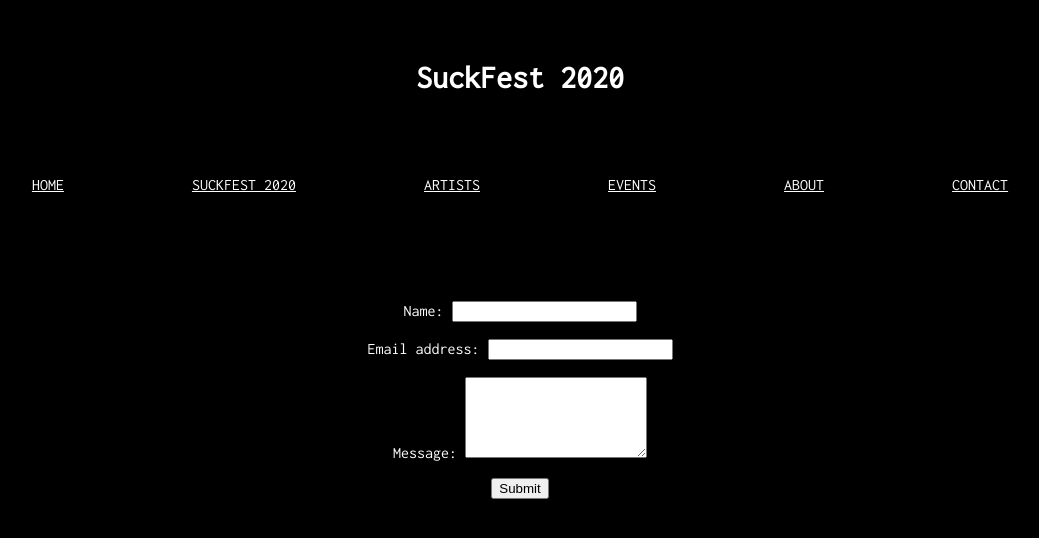
After one commit to vganesh1798/suckfm.com, a Flask app: page /contact/ in a window 1280 px wide. The commit adds this page. Shown: the top 538 px of the page, without its empty margins (120-1159 px from the left). Run offline with Flask 2, Linux system fonts and the light colour scheme.

Commit message:
Created about page and contact page. Worked on suckfest page a bit

```diff
--- a/suckfm/__init__.py
+++ b/suckfm/__init__.py
@@ -31,3 +31,7 @@ def about():
 @app.route('/contact/')
 def contact():
     return render_template('contact.html')
+
+@app.route('/recieved/', methods=['GET','POST'])
+def recieved():
+    return render_template('recieved.php')
--- a/suckfm/static/styles/suckfest.css
+++ b/suckfm/static/styles/suckfest.css
@@ -7,6 +7,28 @@
     background: linear-gradient(#ff00bf, #00c0ff);
     z-index: 1;*/
 }
+
+.center {
+  margin-left: auto;
+  margin-right: auto;
+/*  width: 60%;*/
+/*  border: 3px solid #73AD21;*/
+/*  padding: 10px;*/
+}
+
+.button {
+  background-color: #329cb0; /* Green */
+  border: none;
+  color: black;
+  padding: 15px 32px;
+  text-align: center;
+  text-decoration: none;
+  display: inline-block;
+  font-size: 16px;
+  margin-left: auto;
+  margin-right: auto;
+}
+
 
 section{
     margin-right: auto;
--- a/suckfm/templates/artists.html
+++ b/suckfm/templates/artists.html
@@ -14,7 +14,7 @@
                 <li><a href="{{ url_for('artists') }}">Artists</a></li>
                 <li><a href="events.html">Events</a></li>
                 <li><a href="about.html">About</a></li>
-                <li><a href="contact.html">Contact</a></li>
+                <li><a href="{{url_for('contact')}}">Contact</a></li>
             </ul>
         </nav>
     </body>
--- /dev/null
+++ b/suckfm/templates/contact.html
@@ -0,0 +1,52 @@
+<!DOCTYPE html>
+<html>
+    <head>
+        <meta charset="UTF-8">
+        <title>Suckfest 2020</title>
+        <link rel="stylesheet" href="{{ url_for('static', filename='styles/root.css') }}">
+        <link rel="stylesheet" href="{{ url_for('static', filename='styles/suckfest.css') }}">
+        <link rel="stylesheet" href="https://fonts.googleapis.com/css?family=Inconsolata">
+        <link rel="stylesheet" href="https://fonts.googleapis.com/icon?family=Material+Icons">
+
+    </head>
+    <body onload="initPage()">
+        <header>
+            <h1>SuckFest 2020</h1>
+            <nav>
+                <ul>
+                    <li><a href="{{ url_for('home') }}">Home</a></li>
+                    <li><a href="{{ url_for('suckfest') }}">Suckfest 2020</a></li>
+                    <li><a href="{{ url_for('artists') }}">Artists</a></li>
+                    <li><a href="events.html">Events</a></li>
+                    <li><a href="{{url_for('about')}}">About</a></li>
+                    <li><a href="{{url_for('contact')}}">Contact</a></li>
+                </ul>
+            </nav>
+        </header>
+        <main>
+            <body>
+                <div style="width: 800px; margin-left: auto; margin-right: auto;">
+
+                    <form method="POST" action="{{url_for('recieved')}}">
+                        <label>Name:</label>
+                        <input name="sender">
+                        <br>
+                        <br>
+
+                        <label>Email address:</label>
+                        <input name="senderEmail">
+                        <br>
+                        <br>
+
+                        <label>Message:</label>
+                        <textarea rows="5" cols="20" name="message"></textarea>
+                        <br>
+                        <br>
+
+                        <input type="submit" name="submit">
+                    </form>
+                </div>
+            </body>
+        </main>
+    </body>
+</html>
```
Also changed, not shown: suckfm/templates/about.html (added, +34 -0 lines), suckfm/templates/home.html (+3 -35 lines), suckfm/templates/suckfest.html (+14 -4 lines), suckfm/static/suckfmpic.jpg (added), 1 other file.
